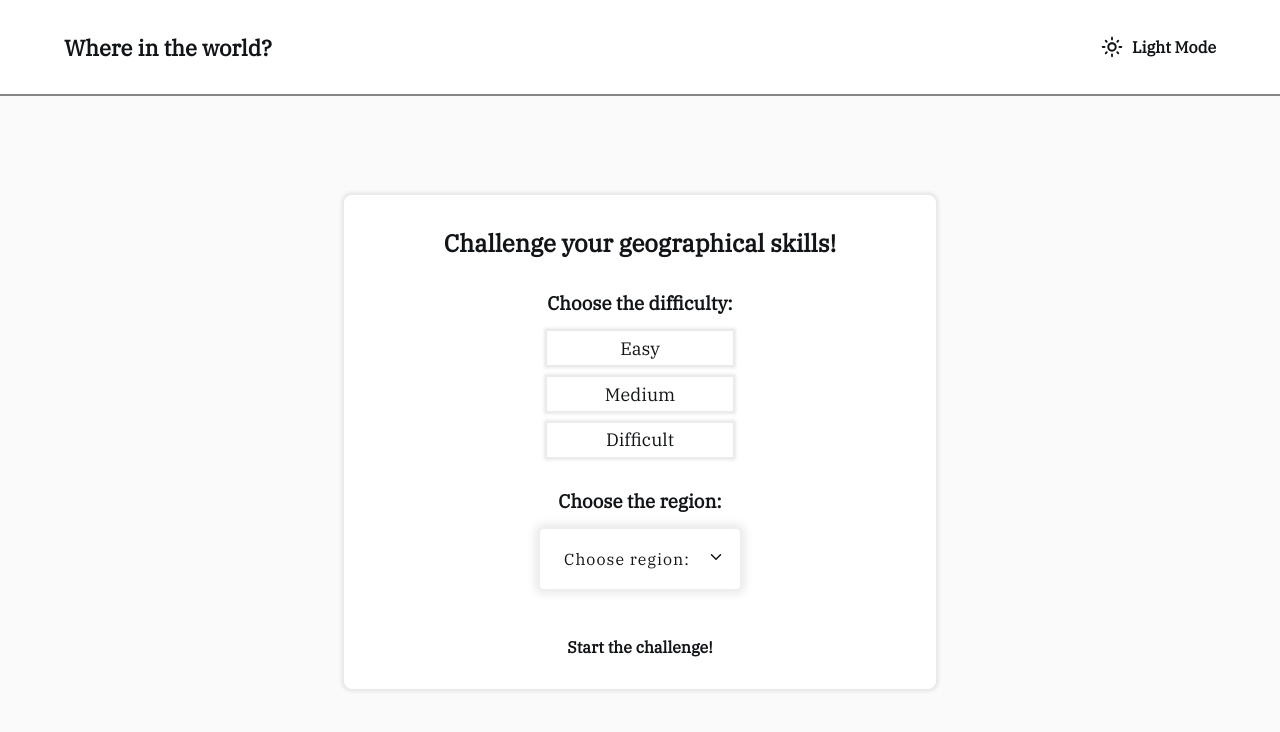
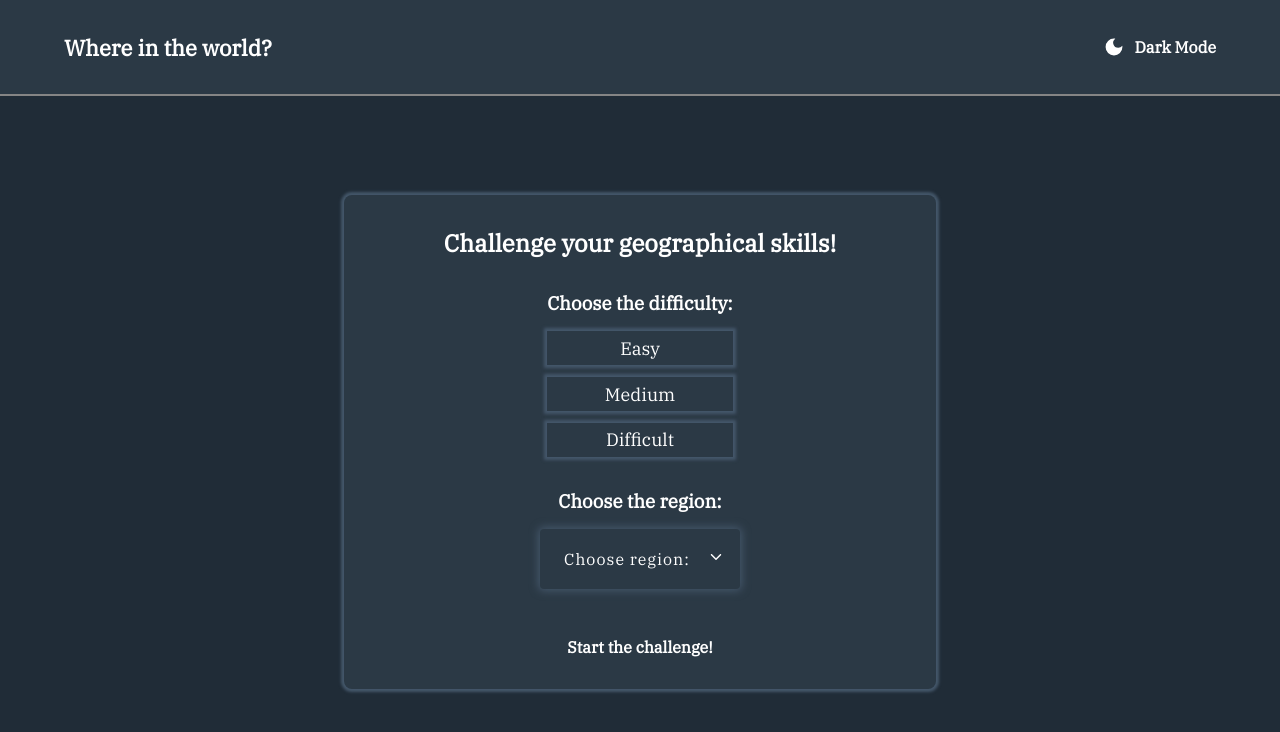
Before and after one commit to BGabrielius/where-in-the-world-app, a React (Create React App) app: page /challenge in a window 1280 px wide. Shown: the top 732 px of the page. Built offline with nearby package versions, Linux system fonts and the light colour scheme.

Commit message:
added cookies to maintain previous theme on reload

```diff
--- a/src/App.tsx
+++ b/src/App.tsx
@@ -1,5 +1,6 @@
-import React, { Suspense, useState } from "react";
-import { Routes, Route } from "react-router-dom";
+import React, { Suspense, useState, useEffect } from "react";
+import { useCookies } from "react-cookie";
+import { Routes, Route, useLocation } from "react-router-dom";
 
 import { createContext } from "react";
 
@@ -19,21 +20,49 @@ const LibraryItemPage = React.lazy(() => import("./pages/LibraryItem"));
 const ChallengePage = React.lazy(() => import("./pages/Challenge"));
 const QuizPage = React.lazy(() => import("./pages/Quiz"));
 
-// export const ThemeContext = createContext<unknown>(null);
+const App: React.FC = () => {
+  // variables
 
-const App: React.FC = () => {
   // State
-  const [theme, setTheme] = useState<ThemeContextType>("light");
+  const [cookies, setCookie] = useCookies(["theme"]);
+  const [theme, setTheme] = useState<ThemeContextType>(cookies.theme || "dark");
+  // const [themeDialog, setThemeDialog] = useState<boolean>(false);
+
+  // location
+  const location = useLocation();
+
+  // side effects
+  useEffect(() => {
+    const isHomePage = location.pathname === "/";
+    if (isHomePage) {
+      setTheme("dark");
+      setCookie("theme", "dark");
+    } else {
+      const savedTheme = cookies.theme;
+      setTheme(savedTheme || "dark");
+    }
+  }, [cookies, window.location.pathname, theme]);
 
   // Functions
   const toggleTheme = () => {
-    setTheme((prev) => (prev === "light" ? "dark" : "light"));
+    const newTheme = theme === "light" ? "dark" : "light";
+    setTheme(newTheme);
+    setCookie("theme", newTheme);
   };
+
+  // const showDialog = () => {
+  //   setThemeDialog(themeDialog === false ? true : false);
+  // };
+
   return (
     <ThemeContext.Provider value={theme}>
       <div className="App" id={theme}>
-        <Header mode={theme} onToggle={toggleTheme} />
-        <Suspense fallback={<div>Loading...</div>}>
+        <Header
+          mode={theme}
+          onToggle={toggleTheme}
+          // showDialog={() => showDialog}
+        />
+        <Suspense fallback={<main></main>}>
           <Routes>
             <Route path="/" element={<HomePage />} />
             <Route path="/library" element={<LibraryPage />} />
```
